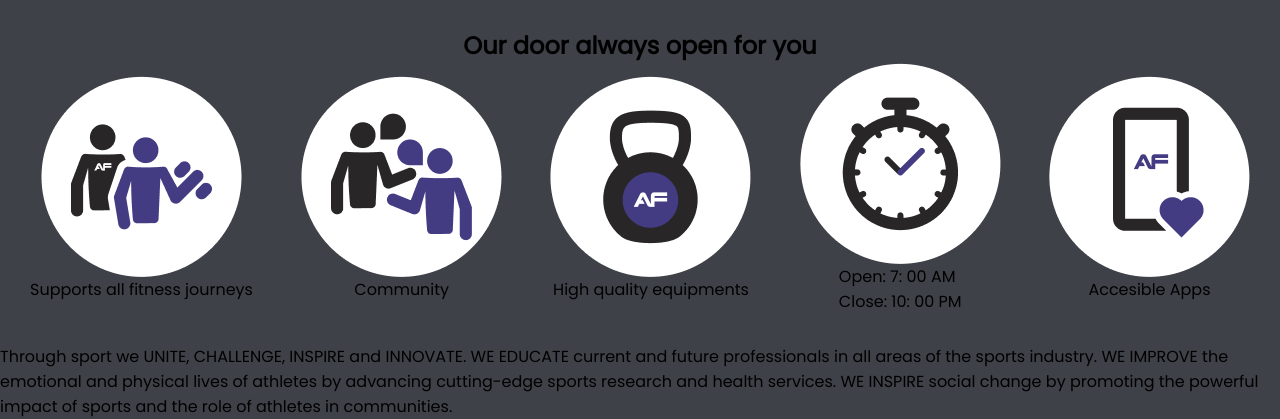
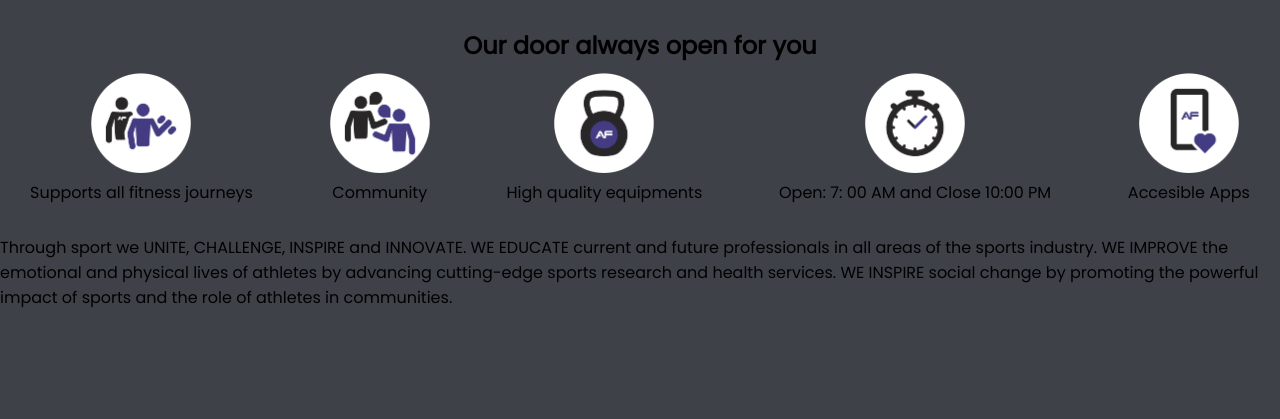
Before and after one commit to Roth-Samreth/B6-SPORTCLUBS, a plain HTML site: page index.html in a window 1280 px wide. Shown: the part 649-1068 px from the top of the page. After the commit the page ends 959 px from the top, so only its background shows below. Drawn offline with Linux system fonts and the light colour scheme.

Commit message:
#15 update01

```diff
--- a/home.scss
+++ b/home.scss
@@ -11,6 +11,7 @@ body{
     max-height: 40vh;
     @include dis-flex;
     padding: 30px;
+    gap: 10px;
 }
 .container{
     width: 100%;
@@ -18,9 +19,10 @@ body{
     flex-direction: row;
     justify-content: space-between;
 }
-.img{
-    @include dis-flex;
-    align-items: center;
+.image{
+    img{
+        max-width: 100px
+    }
 }
 .box{
     @include dis-flex;
--- a/index.html
+++ b/index.html
@@ -43,7 +43,7 @@
         </div>
         <div class="container">
             <div class="box card">
-                <div class="img">
+                <div class="image">
                     <img src="./Image/Icon/01.support.webp" alt="">
                 </div>
                 <div class="text">
@@ -51,7 +51,7 @@
                 </div>
             </div>
             <div class="box card">
-                <div class="img">
+                <div class="image">
                     <img src="./Image/Icon/02.community.webp" alt="">
                 </div>
                 <div class="text">
@@ -59,7 +59,7 @@
                 </div>
             </div>
             <div class="box card card">
-                <div class="img">
+                <div class="image">
                     <img src="./Image/Icon/03.equipment.webp" alt="">
                 </div>
                 <div class="text">
@@ -67,16 +67,15 @@
                 </div>
             </div>
             <div class="box card">
-                <div class="img">
+                <div class="image">
                     <img src="./Image/Icon/04.time_.webp" alt="">
                 </div>
                 <div class="text">
-                    <p>Open: 7: 00 AM</p>
-                    <p>Close: 10: 00 PM</p>
+                    <p>Open: 7: 00 AM and Close 10:00 PM</p>
                 </div>
             </div>
             <div class="box card">
-                <div class="img">
+                <div class="image">
                     <img src="./Image/Icon/05.app_.webp" alt="">
                 </div>
                 <div class="text">
```
Also changed, not shown: css/home.css.
